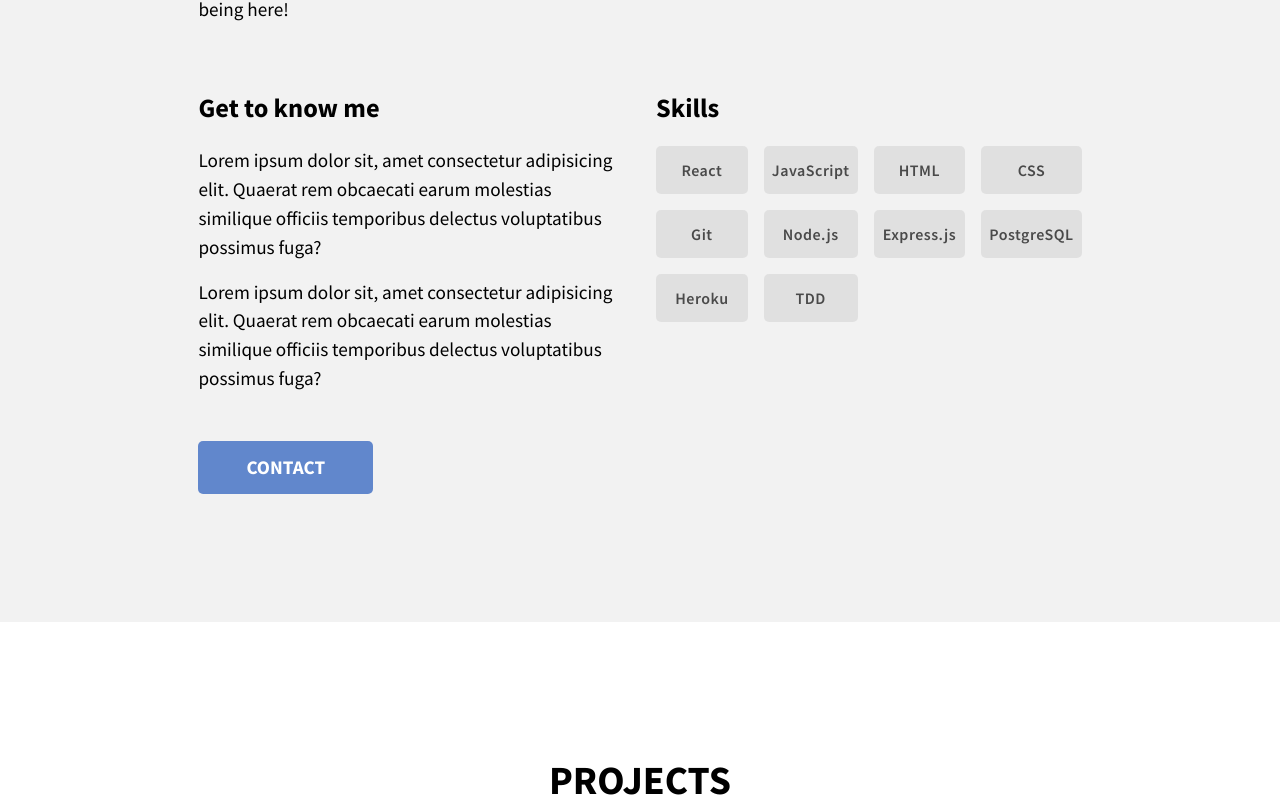
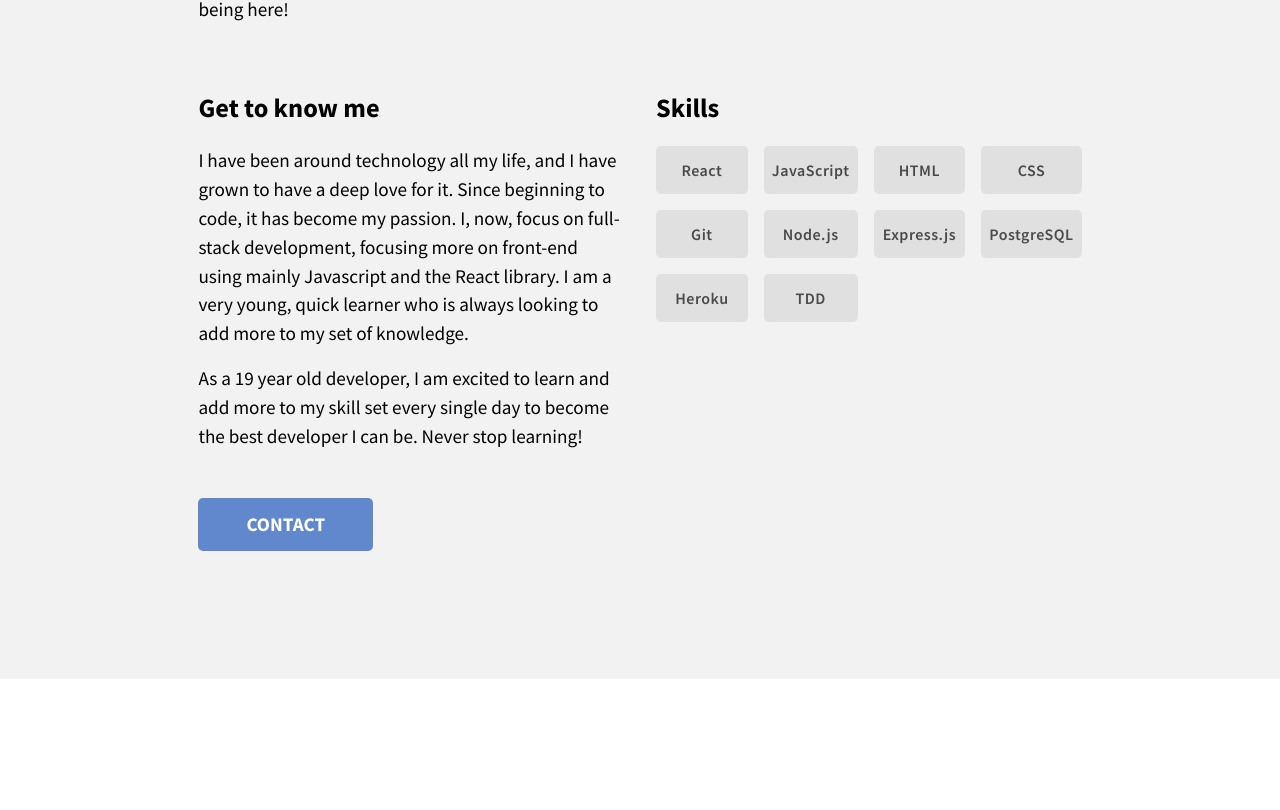
Before and after one commit to JoshuaAlvarez06/new-portfolio, a React (Create React App) app: page / in a window 1280 px wide. Shown: the part 1070-1880 px from the top of the page. Built offline with nearby package versions, Linux system fonts and the light colour scheme.

Commit message:
Added about paragraphs

```diff
--- a/src/components/about/About.js
+++ b/src/components/about/About.js
@@ -20,14 +20,17 @@ const About = () => {
           <div className="aboutLeft" data-aos="fade-right">
             <h3 className="contentHeading">Get to know me</h3>
             <p>
-              Lorem ipsum dolor sit, amet consectetur adipisicing elit. Quaerat
-              rem obcaecati earum molestias similique officiis temporibus
-              delectus voluptatibus possimus fuga?
+              I have been around technology all my life, and I have grown to
+              have a deep love for it. Since beginning to code, it has become my
+              passion. I, now, focus on full-stack development, focusing more on
+              front-end using mainly Javascript and the React library. I am a
+              very young, quick learner who is always looking to add more to my
+              set of knowledge.
             </p>
             <p>
-              Lorem ipsum dolor sit, amet consectetur adipisicing elit. Quaerat
-              rem obcaecati earum molestias similique officiis temporibus
-              delectus voluptatibus possimus fuga?
+              As a 19 year old developer, I am excited to learn and add more to
+              my skill set every single day to become the best developer I can
+              be. Never stop learning!
             </p>
             <Link
               className="contactBtn"
```
